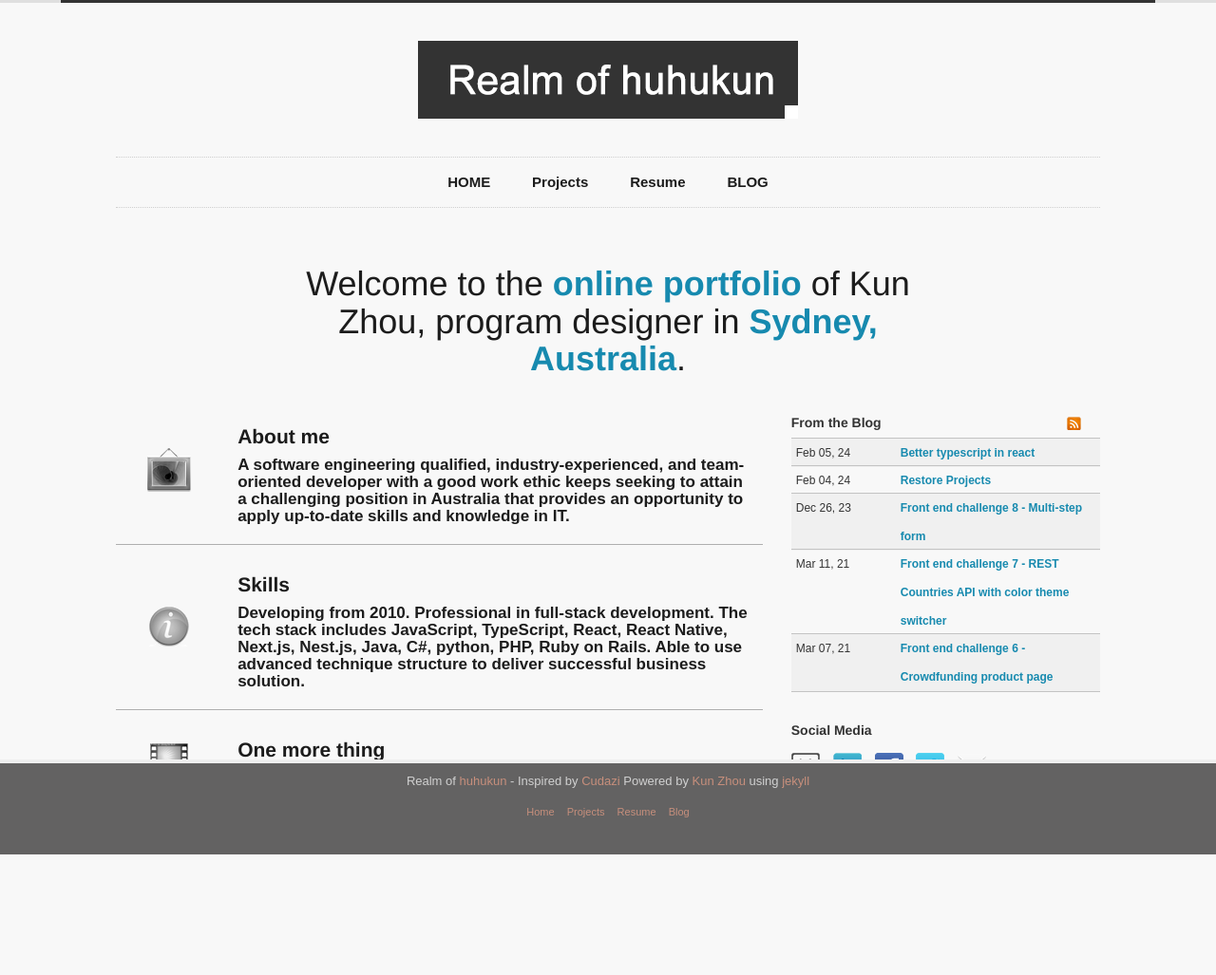
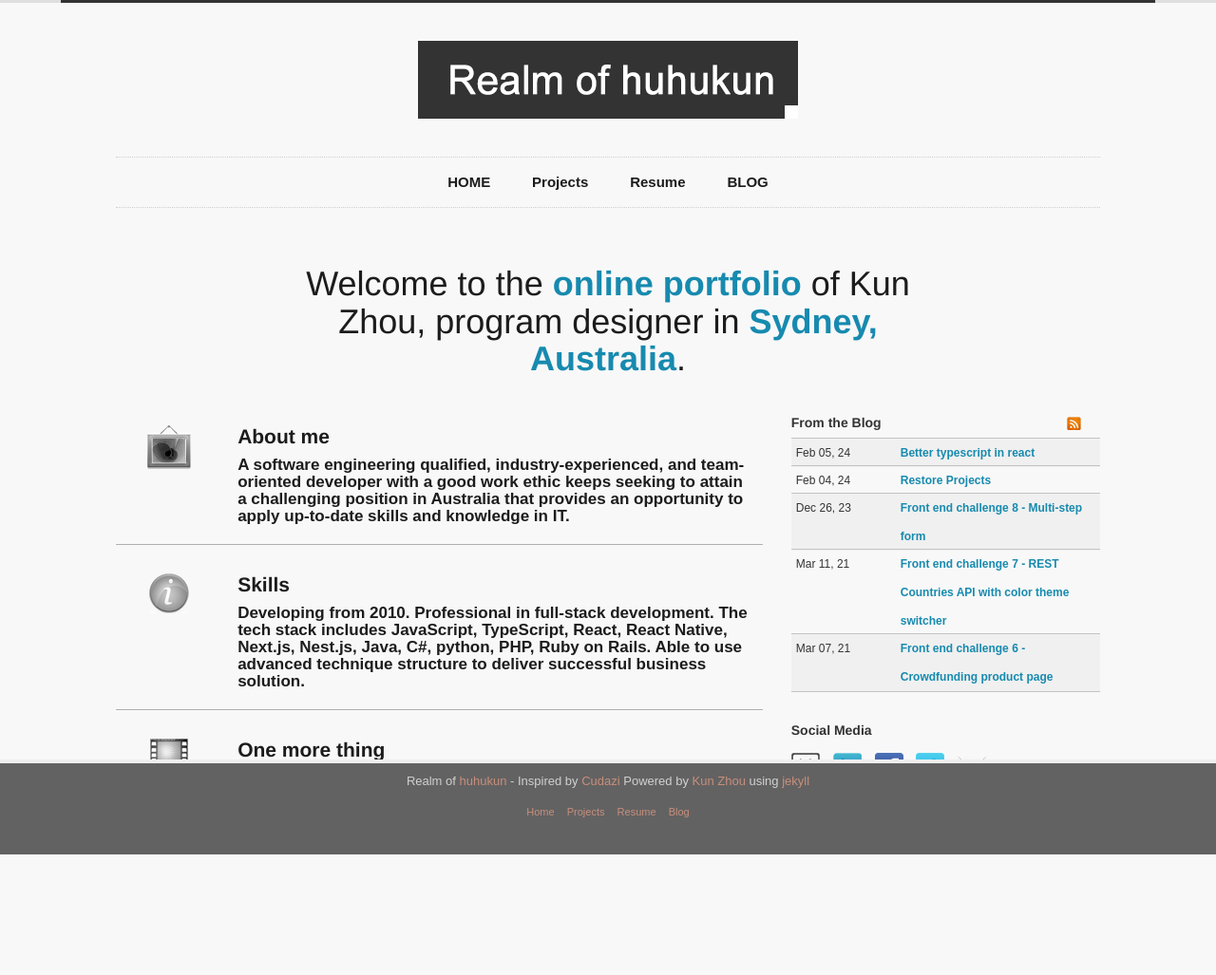
Before and after one commit to jeremy-kunzhou/jeremy-kunzhou.github.com, a Jekyll site: the page built from index.md, in a window 1280 px wide. Shown: the whole page at 95% size. Built offline with Jekyll 4.4.1, drawn with Linux system fonts in a browser that asks for light colours.

Commit message:
update homepage

```diff
--- a/_layouts/home.html
+++ b/_layouts/home.html
@@ -10,9 +10,7 @@ layout: default
   <div class="left-column col-md-8">
     <div class="table-row row">
       <div class="col-md-2 col-md-height pre-pic">
-        <div>
-          <img src="assets/images/frame.gif" alt=".." />
-        </div>
+        <img src="assets/images/frame.gif" alt=".." />
       </div>
       <div class="col-md-10 article col-md-height">
         <h2>About me</h2>
@@ -28,9 +26,7 @@ layout: default
     </div>
     <div class="table-row row">
       <div class="col-md-2 col-md-height pre-pic">
-        <div>
-          <img src="assets/images/info.gif" alt=".." />
-        </div>
+        <img src="assets/images/info.gif" alt=".." />
       </div>
       <div class="col-md-10 article col-md-height">
         <h2>Skills</h2>
@@ -47,9 +43,7 @@ layout: default
     </div>
     <div class="table-row row">
       <div class="col-md-2 col-md-height pre-pic">
-        <div>
-          <img src="assets/images/movie.gif" alt=".." />
-        </div>
+        <img src="assets/images/movie.gif" alt=".." />
       </div>
       <div class="col-md-10 article col-md-height">
         <h2>One more thing</h2>
--- a/css/style.css
+++ b/css/style.css
@@ -50,7 +50,6 @@ and open the template in the editor.
   }
   .col-md-height {
     display: table-cell;
-    float: none;
   }
 }
 @media (min-width: 1200px) {
@@ -170,6 +169,7 @@ body {
 }
 
 .left-column .table-row .pre-pic {
+  padding-top: 20px;
   text-align: center;
   vertical-align: middle;
 }
```
